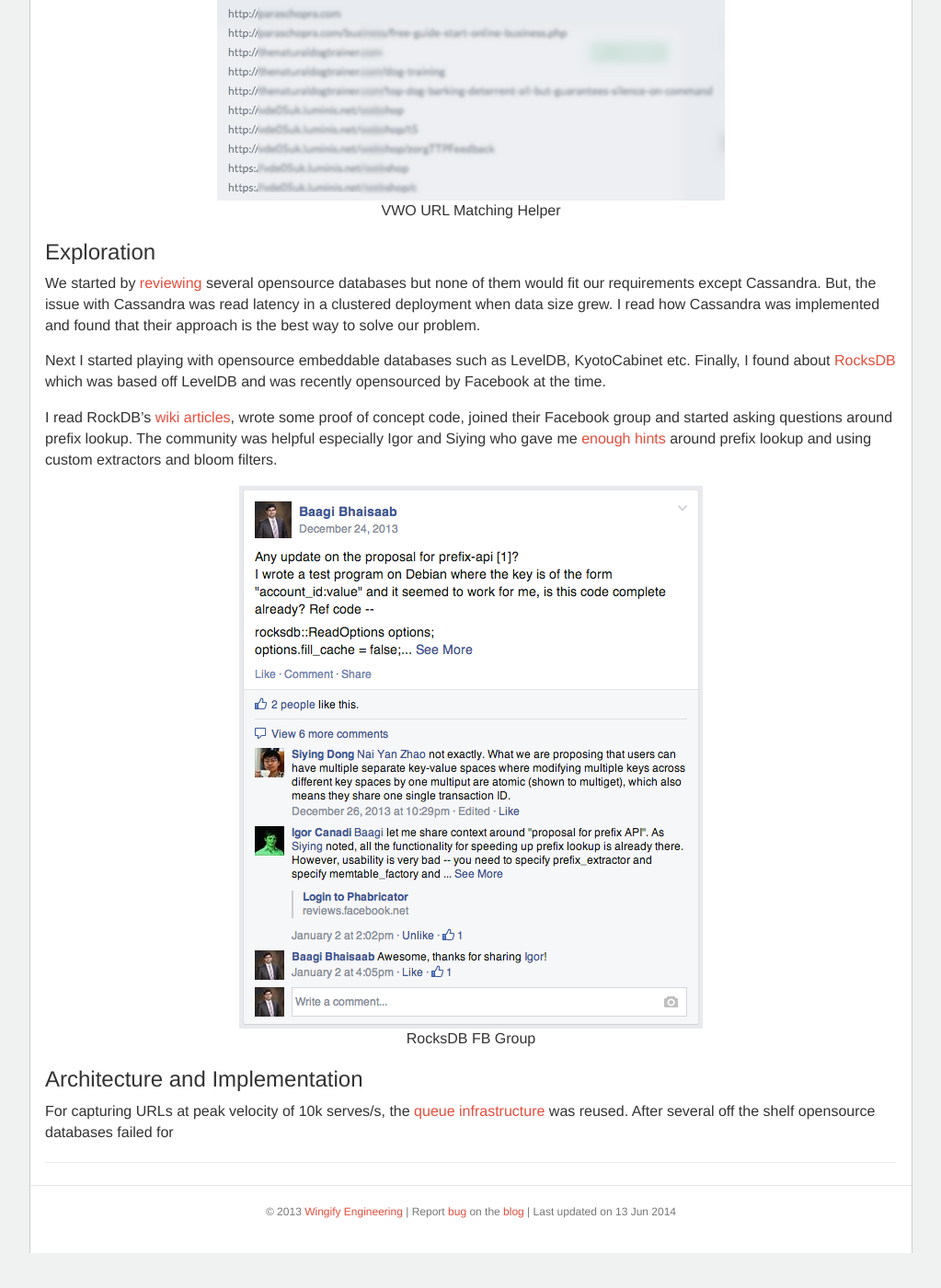
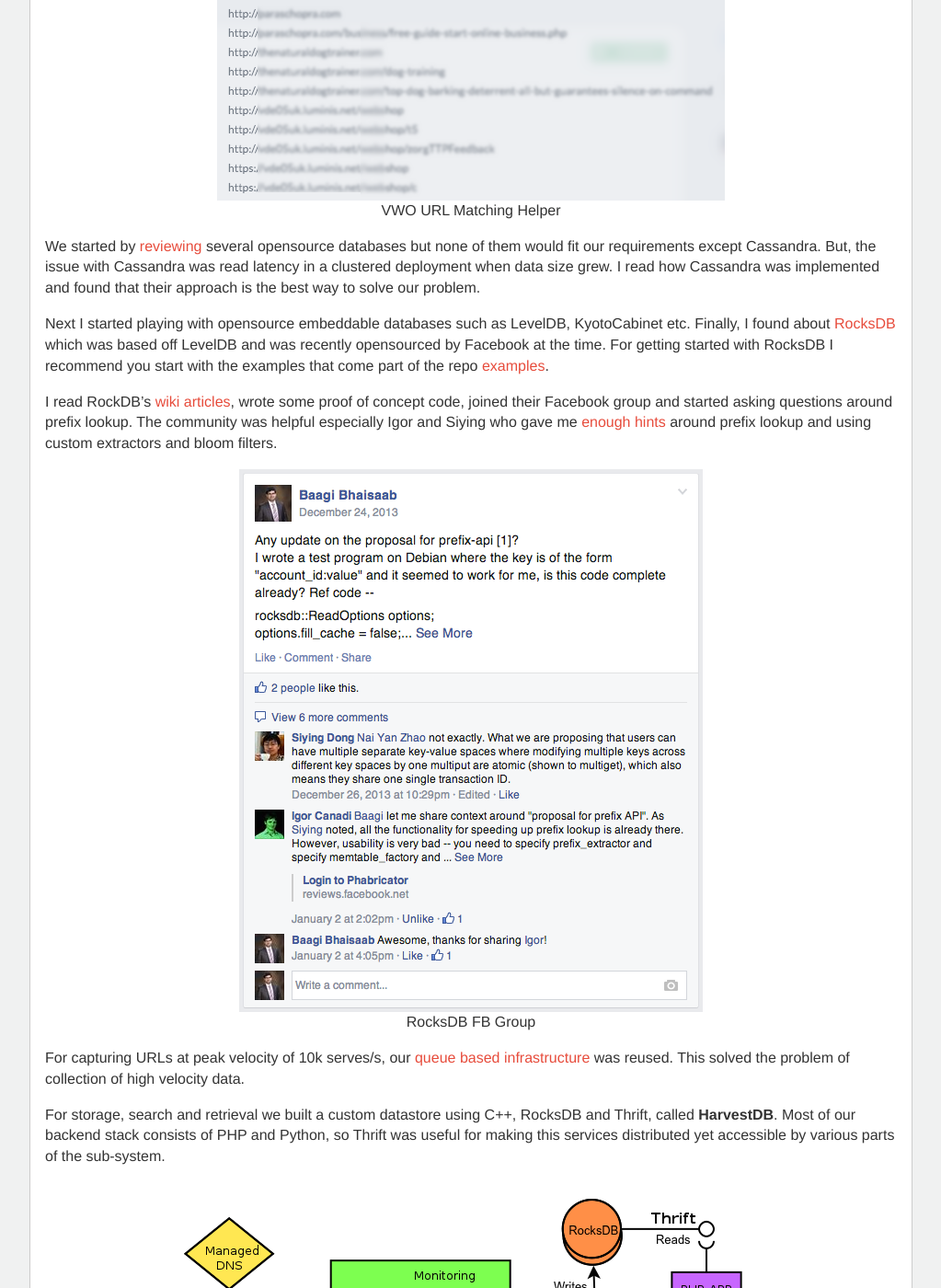
Before and after one commit to wingify/wingify.github.io, a Jekyll site: the page built from _posts/2014-06-13-fast-storage-with-rocksdb.markdown, in a window 1280 px wide and 1400 px high, scrolled down 1207 px. Shown: the whole window at 92% size, without its empty margins (128-1151 px from the left). Built offline with Jekyll 4.4.1, drawn with Linux system fonts in a browser that asks for light colours; comment, search, counter and statistics services are not loaded; before the commit the page ends 2569 px from its top, so only the background shows below that.

Commit message:
post: updates on the rocksdb post
Signed-off-by: Rohit Yadav <rohit.yadav@wingify.com>

```diff
--- a/_posts/2014-06-13-fast-storage-with-rocksdb.markdown
+++ b/_posts/2014-06-13-fast-storage-with-rocksdb.markdown
@@ -39,8 +39,6 @@
 <p>VWO URL Matching Helper</p>
 </div>
 
-### Exploration
-
 We started by [reviewing](http://kkovacs.eu/cassandra-vs-mongodb-vs-couchdb-vs-redis)
 several opensource databases but none of them would fit our requirements except
 Cassandra. But, the issue with Cassandra was read latency in a clustered deployment
@@ -49,7 +47,9 @@
 
 Next I started playing with opensource embeddable databases such as LevelDB,
 KyotoCabinet etc. Finally, I found about [RocksDB](http://rocksdb.org) which was
-based off LevelDB and was recently opensourced by Facebook at the time.
+based off LevelDB and was recently opensourced by Facebook at the time. For
+getting started with RocksDB I recommend you start with the examples that come
+part of the repo [examples](https://github.com/facebook/rocksdb/tree/master/examples).
 
 I read RockDB's [wiki articles](https://github.com/facebook/rocksdb/wiki), wrote
 some proof of concept code, joined their Facebook group and started asking
@@ -62,7 +62,17 @@
 <p>RocksDB FB Group</p>
 </div>
 
-### Architecture and Implementation
 
-For capturing URLs at peak velocity of 10k serves/s, the [queue infrastructure](/scaling-with-queues/)
-was reused. After several off the shelf opensource databases failed for
+For capturing URLs at peak velocity of 10k serves/s, our [queue based infrastructure](/scaling-with-queues/)
+was reused. This solved the problem of collection of high velocity data.
+
+For storage, search and retrieval we built a custom datastore using C++, RocksDB
+and Thrift, called **HarvestDB**. Most of our backend stack consists of PHP and
+Python, so Thrift was useful for making this services distributed yet accessible
+by various parts of the sub-system.
+
+
+<div style="text-align:center; margin:5px">
+<img src="/images/2014/06/3.png"><br>
+<p>Overall architecture</p>
+</div>
```
Also changed, not shown: images/2014/06/3.png (added).
